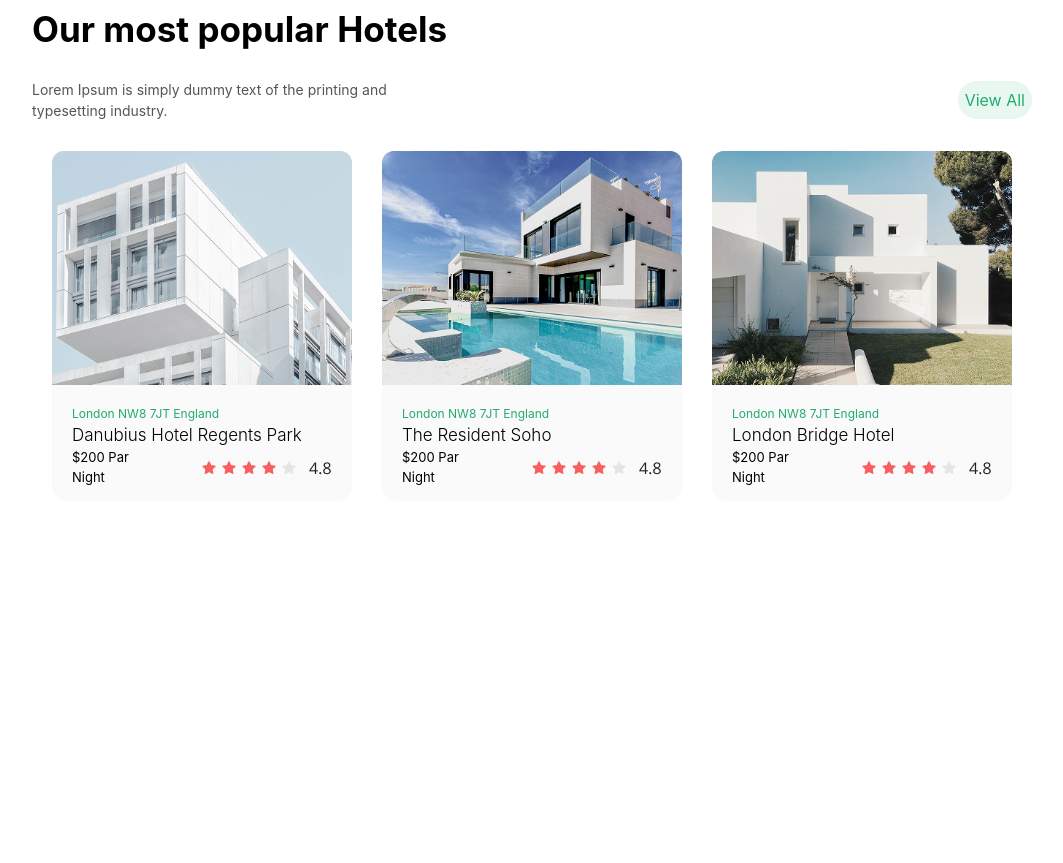
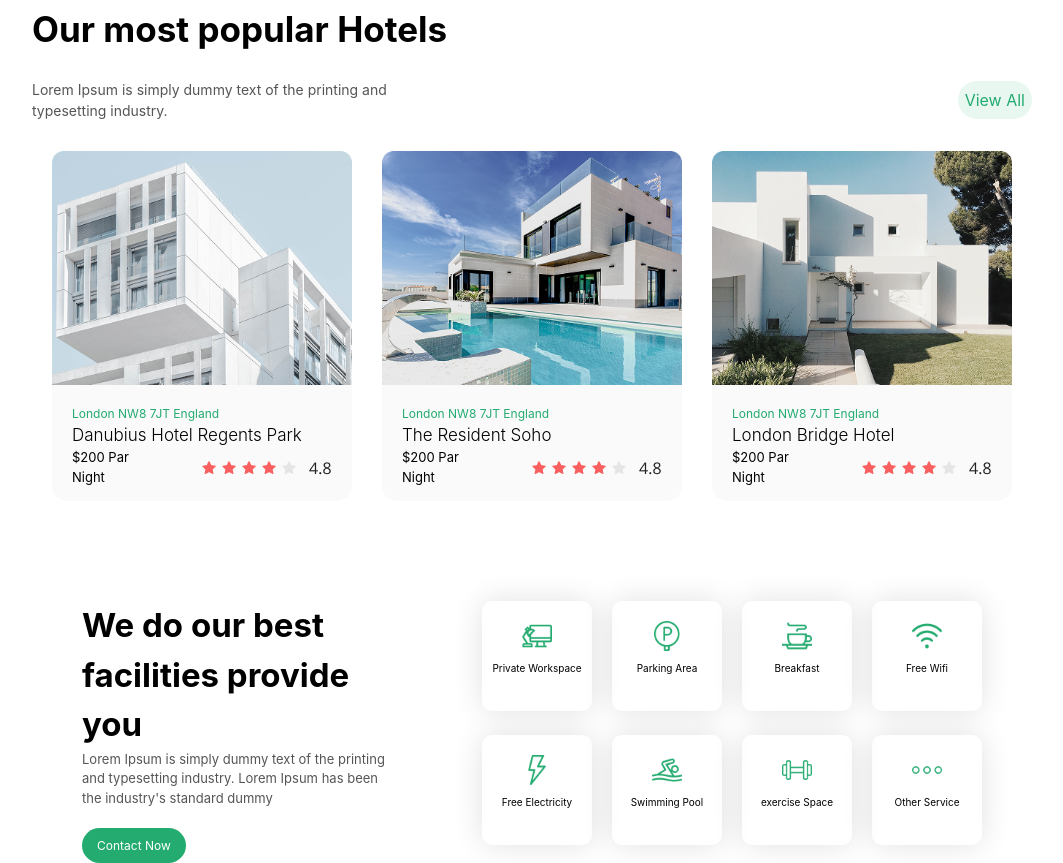
Before and after one commit to gafurovsaidjafar090909-hash/day14, a website: page index.html in a window 1280 px wide. Shown: the part 737-1600 px from the top of the page, without its empty margins (108-1171 px from the left). Before the commit the page ends 1244 px from the top, so only its background shows below. Drawn offline with nearby package versions, Linux system fonts and the light colour scheme; files that its build step writes are made by us from their sources.

Commit message:
section3

```diff
--- a/index.html
+++ b/index.html
@@ -132,6 +132,70 @@
             </div>
          </div>
 
+         <!-- section3 -->
+
+         <div class="flex max-w-[900px] m-auto gap-[80px] mt-[100px]">
+
+            <div class="flex-col items-start">
+                <h class="text-[33px] font-bold">We do our best <br> facilities provide you</h>
+                <p class="text-[13px] text-[#555555]">Lorem Ipsum is simply dummy text of the printing <br> and typesetting industry. Lorem Ipsum has been <br> the industry's standard dummy </p> <br>
+                <p class="bg-[#24AB70] text-[white] text-[12px] p-[10px] pl-[15px] pr-[15px] rounded-[30px] inline ">Contact Now</p>
+            </div>
+
+
+            <div class="flex-col ">
+
+            <div class="flex gap-[20px]">
+
+             <div class="bg-[] h-[110px] w-[110px] shadow-[0_0_30px_rgba(0,0,0,0.12)] rounded-[10px]">
+                <img class="m-auto mt-[20px] h-[30px]" src="./src/img/workspace 1.png" alt="">
+                <p class="text-center text-[10px] mt-[10px]">Private Workspace</p>
+             </div>
+             <div class="bg-[] h-[110px] w-[110px] shadow-[0_0_30px_rgba(0,0,0,0.12)] rounded-[10px]">
+                 <img class="m-auto mt-[20px] h-[30px]" src="./src/img/Group (17).png" alt="">
+                <p class="text-center text-[10px] mt-[10px]">Parking Area</p>
+
+             </div>
+             <div class="bg-[] h-[110px] w-[110px] shadow-[0_0_30px_rgba(0,0,0,0.12)] rounded-[10px]">
+                 <img class="m-auto mt-[20px] h-[30px]" src="./src/img/cappuccino 1.png" alt="">
+                <p class="text-center text-[10px] mt-[10px]">Breakfast</p>
+
+             </div>
+             <div class="bg-[] h-[110px] w-[110px] shadow-[0_0_30px_rgba(0,0,0,0.12)] rounded-[10px]">
+                   <img class="m-auto mt-[20px] h-[30px]" src="./src/img/wifi (2) 1.png" alt="">
+                <p class="text-center text-[10px] mt-[10px]">Free Wifi</p>
+
+             </div>
+            </div> <br>
+            <div class="flex gap-[20px]">
+
+             <div class="bg-[] h-[110px] w-[110px] shadow-[0_0_30px_rgba(0,0,0,0.12)] rounded-[10px]">
+                  <img class="m-auto mt-[20px] h-[30px]" src="./src/img/flash (1) 1.png" alt="">
+                <p class="text-center text-[10px] mt-[10px]">Free Electricity</p>
+
+             </div>
+             <div class="bg-[] h-[110px] w-[110px] shadow-[0_0_30px_rgba(0,0,0,0.12)] rounded-[10px]">
+                  <img class="m-auto mt-[20px] h-[30px]" src="./src/img/swimmer 1.png" alt="">
+                <p class="text-center text-[10px] mt-[10px]">Swimming Pool</p>
+
+             </div>
+             <div class="bg-[] h-[110px] w-[110px] shadow-[0_0_30px_rgba(0,0,0,0.12)] rounded-[10px]">
+                  <img class="m-auto mt-[20px] h-[30px]" src="./src/img/dumbell 1.png" alt="">
+                <p class="text-center text-[10px] mt-[10px]">exercise Space</p>
+
+             </div>
+             <div class="bg-[] h-[110px] w-[110px] shadow-[0_0_30px_rgba(0,0,0,0.12)] rounded-[10px]">
+                  <img class="m-auto mt-[20px] h-[30px]" src="./src/img/ellipsis 1.png" alt="">
+                <p class="text-center text-[10px] mt-[10px]">Other Service</p>
+
+             </div>
+            </div>
+
+               </div>
+
+         </div>
+
+
 
 
 
```
Also changed, not shown: src/img/Group (17).png (added), src/img/cappuccino 1.png (added), src/img/dumbell 1.png (added), src/img/ellipsis 1.png (added), src/img/flash (1) 1.png (added), src/img/swimmer 1.png (added), src/img/wifi (2) 1.png (added), src/img/workspace 1.png (added).
